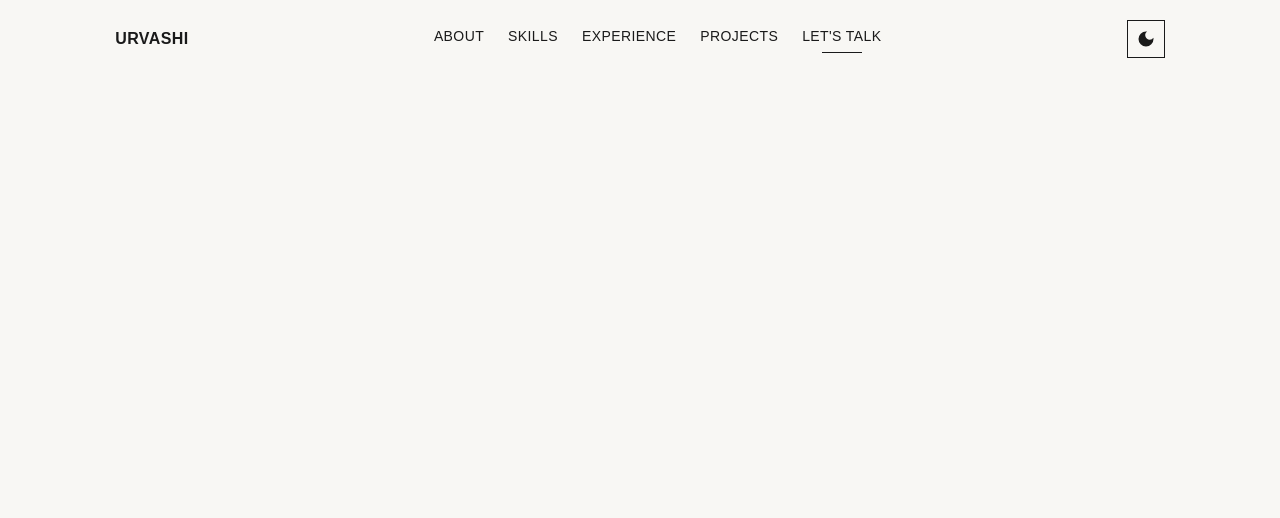
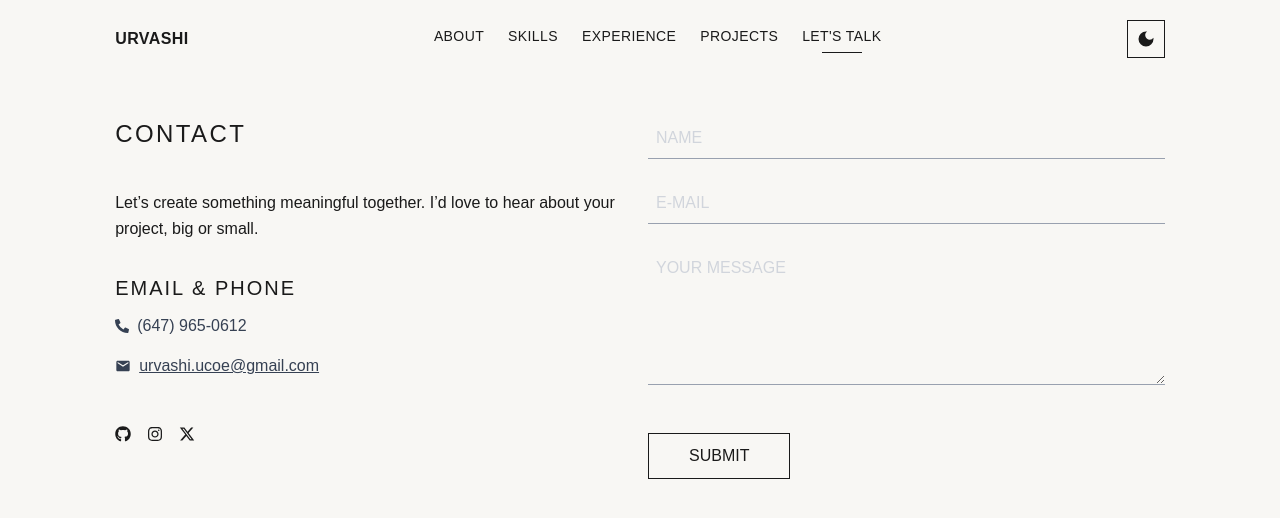
Before and after one commit to urvashidab/Urvashi-Portfolio, a React (Vite) app: page /contact in a window 1280 px wide. Shown: the top 518 px of the page. Built offline with nearby package versions, Linux system fonts and the light colour scheme.

Commit message:
Contact page updated

```diff
--- a/src/pages/Contact.jsx
+++ b/src/pages/Contact.jsx
@@ -1,7 +1,92 @@
 import React from "react";
 
+import { FaPhoneAlt, FaInstagram } from "react-icons/fa";
+import { MdEmail } from "react-icons/md";
+import { FaGithub } from "react-icons/fa6";
+import { FaXTwitter } from "react-icons/fa6";
+
 const Contact = () => {
-  return <div></div>;
+  return (
+    <>
+      <div className="grid grid-cols-1 lg:grid-cols-2  gap-4 py-10">
+        {/* left side */}
+
+        <div className="flex flex-col gap-8 ">
+          <h2 className="text-2xl tracking-widest font-light mb-2">CONTACT</h2>
+          <p>
+            Let’s create something meaningful together. I’d love to hear about
+            your project, big or small.
+          </p>
+
+          <div>
+            <h2 className="text-xl tracking-widest font-light mb-3 uppercase">
+              email & phone
+            </h2>
+
+            <div className="flex items-center gap-2 text-gray-700">
+              <FaPhoneAlt className="text-sm" />
+              <span>(647) 965-0612</span>
+            </div>
+
+            <div className="flex items-center gap-2 text-gray-700 mt-4">
+              <MdEmail className="text-base" />
+              <a
+                href="mailto:urvashi.ucoe@gmail.com"
+                className="underline hover:text-gray-500 transition"
+              >
+                urvashi.ucoe@gmail.com
+              </a>
+            </div>
+
+            {/* <p className=" text-sm mt-1">I usually respond within 24 hours</p> */}
+          </div>
+
+          {/* social */}
+          <div className="flex gap-4  mt-4">
+            <FaGithub />
+            <FaInstagram />
+            <FaXTwitter />
+          </div>
+        </div>
+
+        {/* right side */}
+
+        <form className="flex flex-col gap-4 ">
+          {/* name */}
+          <input
+            type="text"
+            required
+            placeholder="NAME"
+            className="border-b  mb-2 border-gray-400  py-2 px-2 outline-none placeholder:text-gray-300"
+          ></input>
+
+          {/* email */}
+          <input
+            type="email"
+            required
+            placeholder="E-MAIL"
+            className="border-b  mb-2 border-gray-400  py-2 px-2 outline-none placeholder:text-gray-300 "
+          ></input>
+
+          {/* message */}
+          <textarea
+            required
+            rows="5"
+            placeholder="YOUR MESSAGE"
+            className="border-b  mb-2 border-gray-400  py-2 px-2 outline-none placeholder:text-gray-300 "
+          ></textarea>
+
+          {/* button */}
+          <button
+            type="submit"
+            className="w-fit self-start border py-2.5 px-10 cursor-pointer hover:bg-black hover:text-white  mt-6 "
+          >
+            SUBMIT
+          </button>
+        </form>
+      </div>
+    </>
+  );
 };
 
 export default Contact;
```
